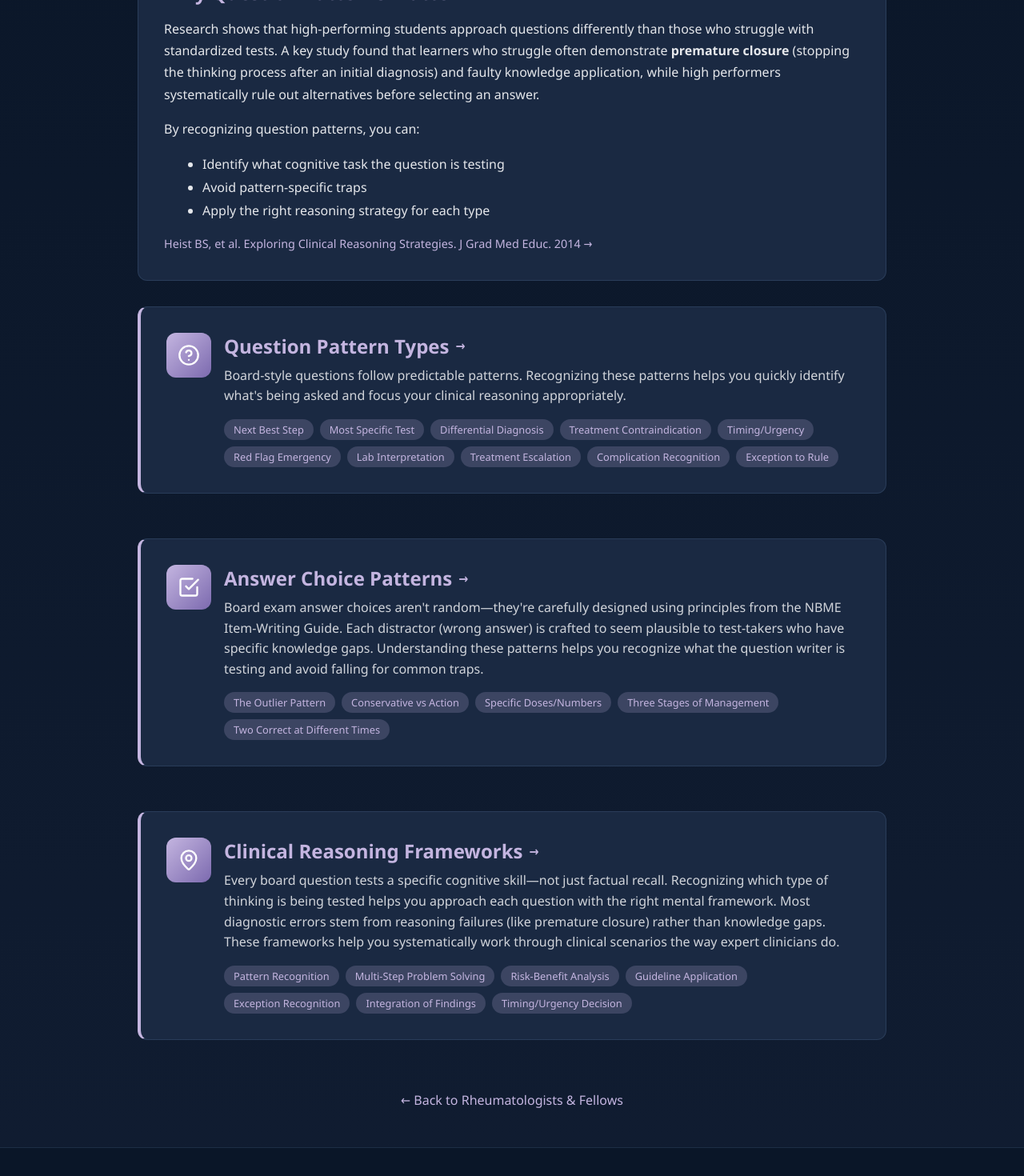
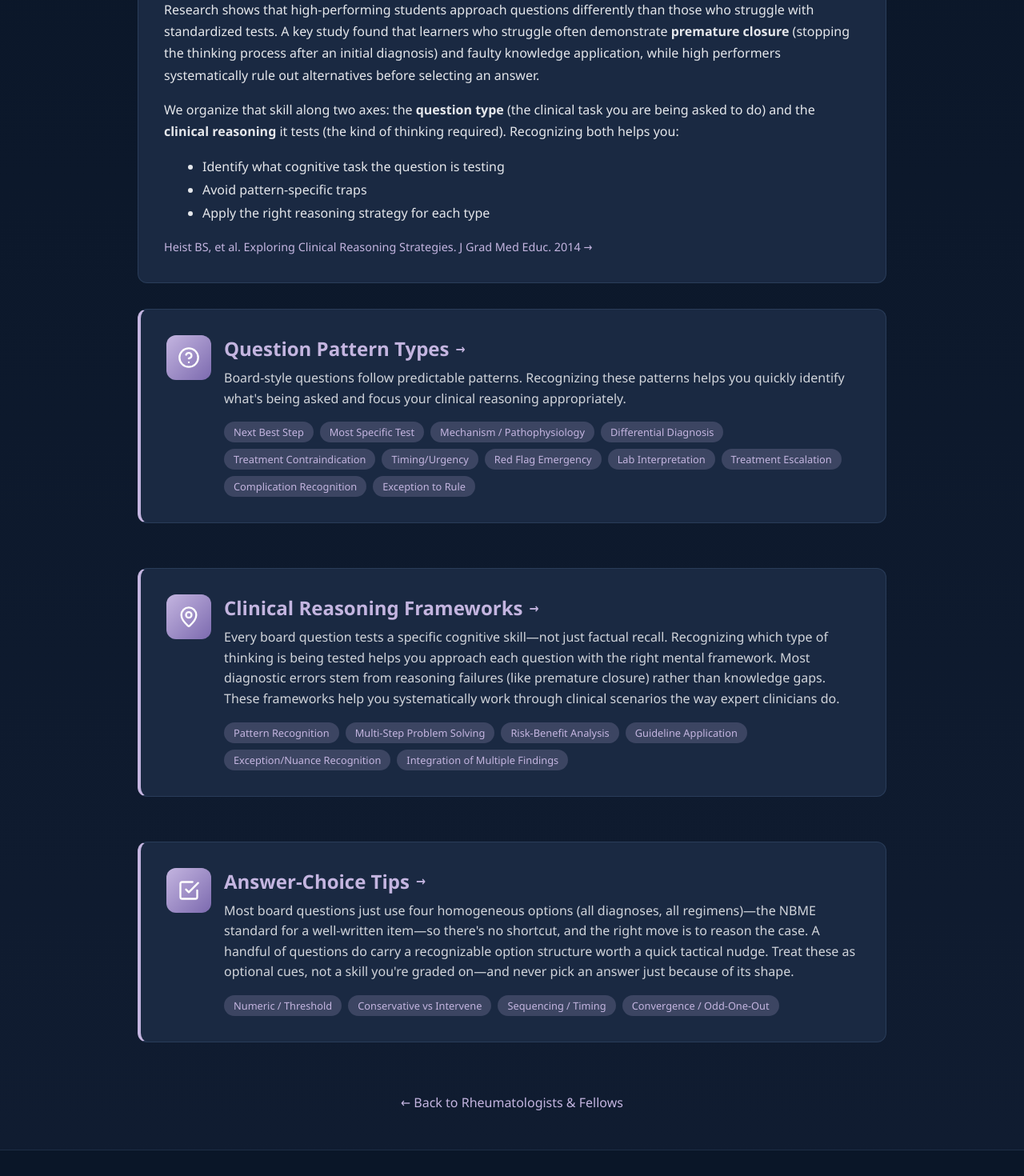
Before and after one commit to rheumify/rheumify-website, a Next.js app: page /question-analysis in a window 1280 px wide. Shown: the part 380-1850 px from the top of the page at 80% size. Built offline with nearby package versions, Linux system fonts and the light colour scheme.

Commit message:
Question Analysis hub: add Mechanism question type, fix Clinical Reasoning list, reframe Answer Types as optional tips (2-axis model)

```diff
--- a/app/question-analysis/page.js
+++ b/app/question-analysis/page.js
@@ -2,7 +2,7 @@ import Link from 'next/link';
 
 export const metadata = {
   title: 'Question Analysis | Rheumify',
-  description: 'Learn about different question types, answer patterns, and clinical reasoning approaches used in rheumatology board exams.',
+  description: 'Learn about different question types and clinical reasoning approaches used in rheumatology board exams.',
   keywords: ['ABIM question types', 'board exam strategy', 'clinical reasoning', 'rheumatology board prep'],
 };
 
@@ -12,7 +12,7 @@ export default function QuestionAnalysisPage() {
       <div className="page-header">
         <h1>Question <span style={{ color: 'var(--purple-light)' }}>Analysis</span></h1>
         <p>
-          Understanding question patterns, answer structures, and clinical reasoning frameworks to approach board-style questions with confidence.
+          Understanding question patterns and clinical reasoning frameworks to approach board-style questions with confidence.
         </p>
       </div>
 
@@ -26,7 +26,8 @@ export default function QuestionAnalysisPage() {
           rule out alternatives before selecting an answer.
         </p>
         <p style={{ lineHeight: '1.7', marginBottom: '1rem' }}>
-          By recognizing question patterns, you can:
+          We organize that skill along two axes: the <strong>question type</strong> (the clinical task you are being asked to do)
+          and the <strong>clinical reasoning</strong> it tests (the kind of thinking required). Recognizing both helps you:
         </p>
         <ul style={{ listStyle: 'disc', paddingLeft: '1.5rem', lineHeight: '1.8', marginBottom: '1rem' }}>
           <li>Identify what cognitive task the question is testing</li>
@@ -77,59 +78,9 @@ export default function QuestionAnalysisPage() {
                   identify what's being asked and focus your clinical reasoning appropriately.
                 </p>
                 <div style={{ display: 'flex', flexWrap: 'wrap', gap: '0.5rem' }}>
-                  {['Next Best Step', 'Most Specific Test', 'Differential Diagnosis', 'Treatment Contraindication',
+                  {['Next Best Step', 'Most Specific Test', 'Mechanism / Pathophysiology', 'Differential Diagnosis', 'Treatment Contraindication',
                     'Timing/Urgency', 'Red Flag Emergency', 'Lab Interpretation', 'Treatment Escalation',
                     'Complication Recognition', 'Exception to Rule'].map((type, i) => (
-                    <span key={i} style={{
-                      background: 'rgba(196, 181, 224, 0.2)',
-                      padding: '0.25rem 0.75rem',
-                      borderRadius: '20px',
-                      fontSize: '0.8rem',
-                      color: 'var(--purple-light)'
-                    }}>{type}</span>
-                  ))}
-                </div>
-              </div>
-            </div>
-          </div>
-        </Link>
-
-        {/* Answer Types Card */}
-        <Link href="/question-analysis/answer-types" style={{ textDecoration: 'none' }}>
-          <div className="content-card" style={{
-            borderLeft: '4px solid var(--purple-light)',
-            cursor: 'pointer',
-            transition: 'transform 0.2s, box-shadow 0.2s',
-          }}>
-            <div style={{ display: 'flex', alignItems: 'flex-start', gap: '1rem' }}>
-              <div style={{
-                width: '56px',
-                height: '56px',
-                background: 'linear-gradient(135deg, var(--purple-light), var(--purple-dark))',
-                borderRadius: '12px',
-                display: 'flex',
-                alignItems: 'center',
-                justifyContent: 'center',
-                flexShrink: 0
-              }}>
-                <svg xmlns="http://www.w3.org/2000/svg" width="28" height="28" viewBox="0 0 24 24" fill="none" stroke="white" strokeWidth="2" strokeLinecap="round" strokeLinejoin="round">
-                  <path d="M9 11l3 3L22 4"/>
-                  <path d="M21 12v7a2 2 0 0 1-2 2H5a2 2 0 0 1-2-2V5a2 2 0 0 1 2-2h11"/>
-                </svg>
-              </div>
-              <div style={{ flex: 1 }}>
-                <h2 style={{ color: 'var(--purple-light)', marginBottom: '0.5rem', display: 'flex', alignItems: 'center', gap: '0.5rem' }}>
-                  Answer Choice Patterns
-                  <span style={{ fontSize: '1rem' }}>→</span>
-                </h2>
-                <p style={{ opacity: 0.9, lineHeight: '1.6', marginBottom: '1rem' }}>
-                  Board exam answer choices aren't random—they're carefully designed using principles from the NBME Item-Writing Guide.
-                  Each distractor (wrong answer) is crafted to seem plausible to test-takers who have specific knowledge gaps.
-                  Understanding these patterns helps you recognize what the question writer is testing and avoid falling for common traps.
-                </p>
-                <div style={{ display: 'flex', flexWrap: 'wrap', gap: '0.5rem' }}>
-                  {['The Outlier Pattern', 'Conservative vs Action', 'Specific Doses/Numbers', 'Three Stages of Management',
-                    'Two Correct at Different Times'].map((type, i) => (
                     <span key={i} style={{
                       background: 'rgba(196, 181, 224, 0.2)',
                       padding: '0.25rem 0.75rem',
@@ -180,7 +131,58 @@ export default function QuestionAnalysisPage() {
                 </p>
                 <div style={{ display: 'flex', flexWrap: 'wrap', gap: '0.5rem' }}>
                   {['Pattern Recognition', 'Multi-Step Problem Solving', 'Risk-Benefit Analysis', 'Guideline Application',
-                    'Exception Recognition', 'Integration of Findings', 'Timing/Urgency Decision'].map((type, i) => (
+                    'Exception/Nuance Recognition', 'Integration of Multiple Findings'].map((type, i) => (
+                    <span key={i} style={{
+                      background: 'rgba(196, 181, 224, 0.2)',
+                      padding: '0.25rem 0.75rem',
+                      borderRadius: '20px',
+                      fontSize: '0.8rem',
+                      color: 'var(--purple-light)'
+                    }}>{type}</span>
+                  ))}
+                </div>
+              </div>
+            </div>
+          </div>
+        </Link>
+
+        {/* Answer-Choice Tips Card (demoted from a primary axis to optional tactical cues) */}
+        <Link href="/question-analysis/answer-types" style={{ textDecoration: 'none' }}>
+          <div className="content-card" style={{
+            borderLeft: '4px solid var(--purple-light)',
+            cursor: 'pointer',
+            transition: 'transform 0.2s, box-shadow 0.2s',
+          }}>
+            <div style={{ display: 'flex', alignItems: 'flex-start', gap: '1rem' }}>
+              <div style={{
+                width: '56px',
+                height: '56px',
+                background: 'linear-gradient(135deg, var(--purple-light), var(--purple-dark))',
+                borderRadius: '12px',
+                display: 'flex',
+                alignItems: 'center',
+                justifyContent: 'center',
+                flexShrink: 0
+              }}>
+                <svg xmlns="http://www.w3.org/2000/svg" width="28" height="28" viewBox="0 0 24 24" fill="none" stroke="white" strokeWidth="2" strokeLinecap="round" strokeLinejoin="round">
+                  <path d="M9 11l3 3L22 4"/>
+                  <path d="M21 12v7a2 2 0 0 1-2 2H5a2 2 0 0 1-2-2V5a2 2 0 0 1 2-2h11"/>
+                </svg>
+              </div>
+              <div style={{ flex: 1 }}>
+                <h2 style={{ color: 'var(--purple-light)', marginBottom: '0.5rem', display: 'flex', alignItems: 'center', gap: '0.5rem' }}>
+                  Answer-Choice Tips
+                  <span style={{ fontSize: '1rem' }}>→</span>
+                </h2>
+                <p style={{ opacity: 0.9, lineHeight: '1.6', marginBottom: '1rem' }}>
+                  Most board questions just use four homogeneous options (all diagnoses, all regimens)—the NBME standard for a
+                  well-written item—so there's no shortcut, and the right move is to reason the case. A handful of questions do
+                  carry a recognizable option structure worth a quick tactical nudge. Treat these as optional cues, not a skill
+                  you're graded on—and never pick an answer just because of its shape.
+                </p>
+                <div style={{ display: 'flex', flexWrap: 'wrap', gap: '0.5rem' }}>
+                  {['Numeric / Threshold', 'Conservative vs Intervene', 'Sequencing / Timing',
+                    'Convergence / Odd-One-Out'].map((type, i) => (
                     <span key={i} style={{
                       background: 'rgba(196, 181, 224, 0.2)',
                       padding: '0.25rem 0.75rem',
```
